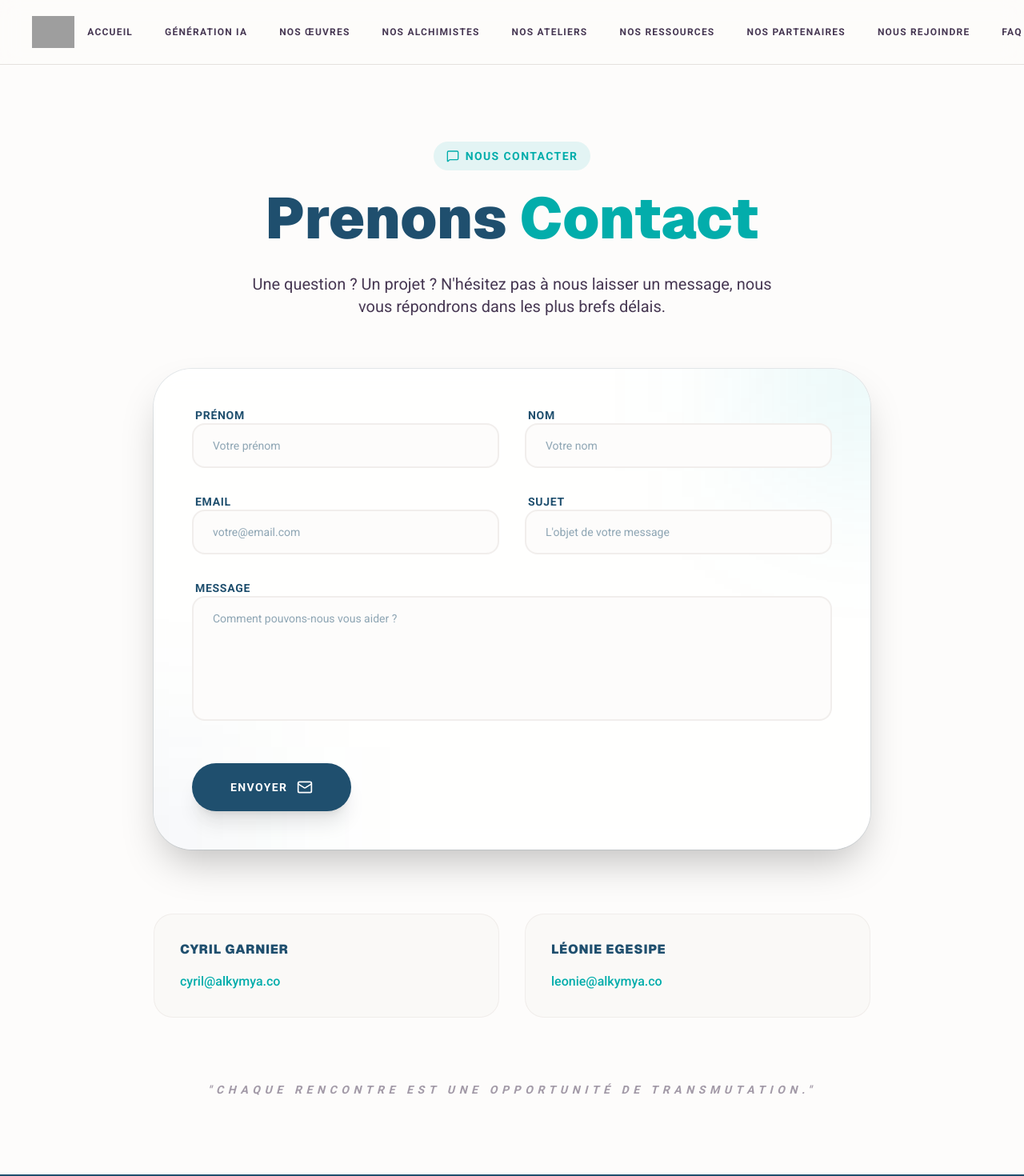
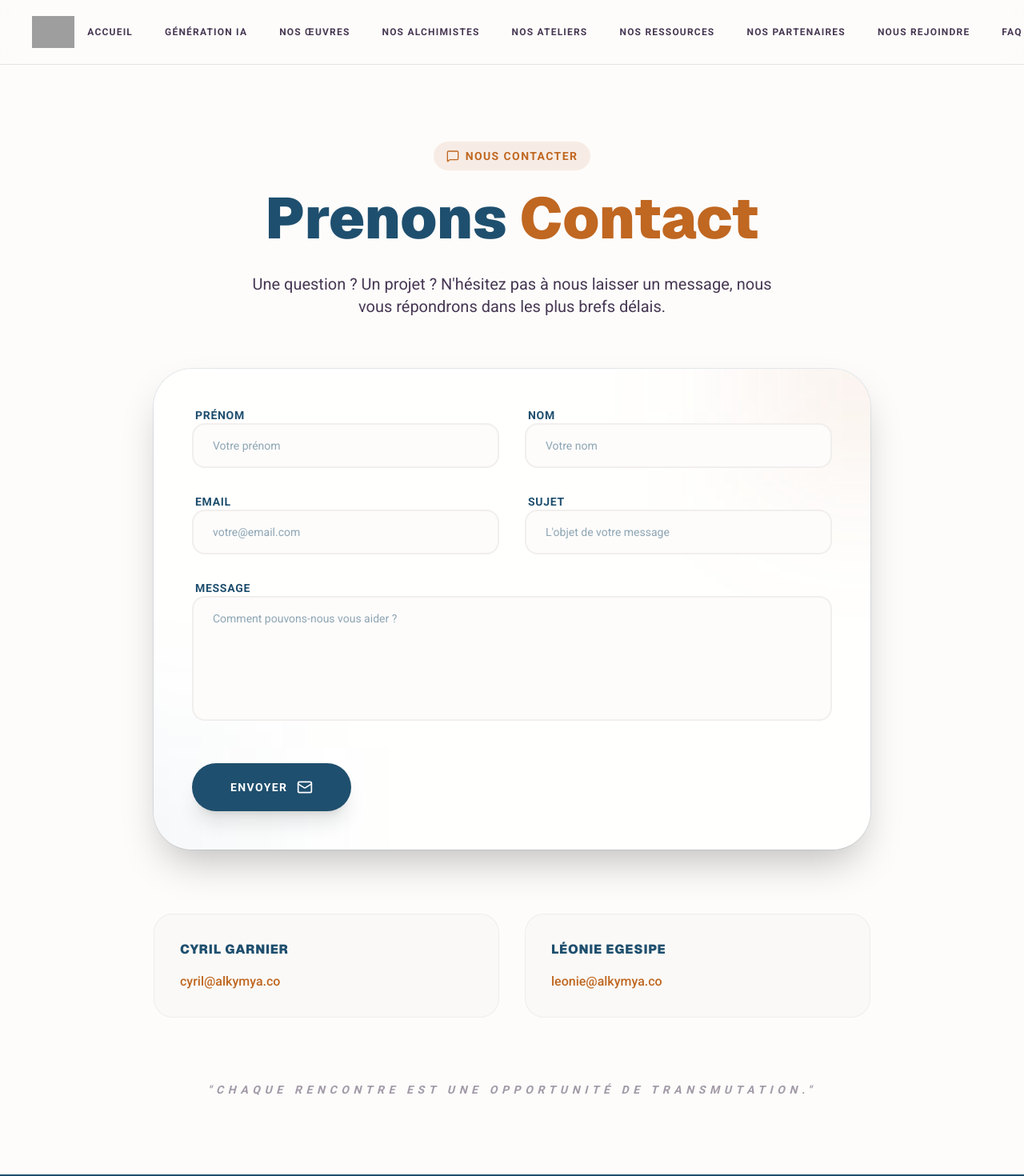
Before and after one commit to leonie-droid/Alkymya, a React (Vite) app: page /contact in a window 1280 px wide. Shown: the top 1470 px of the page at 80% size. Built offline with nearby package versions, Linux system fonts and the light colour scheme; grey boxes are pictures that could not be loaded.

Commit message:
refactor: Update brand colors and favicon
Replaces turquoise with copper-orange as primary brand accent. Updates favicon to reflect the brand's logo.

```diff
--- a/index.html
+++ b/index.html
@@ -4,6 +4,7 @@
     <meta charset="UTF-8" />
     <meta name="viewport" content="width=device-width, initial-scale=1.0" />
     <title>My Google AI Studio App</title>
+    <link rel="icon" type="image/png" href="https://res.cloudinary.com/dokzioyu4/image/upload/v1758096485/logo_icon_bleu_pkhbr7.png" />
   </head>
   <body>
     <div id="root"></div>
--- a/src/pages/Contact.tsx
+++ b/src/pages/Contact.tsx
@@ -37,12 +37,12 @@ export default function Contact() {
           transition={{ duration: 0.6 }}
           className="text-center mb-16"
         >
-          <div className="inline-flex items-center gap-2 px-4 py-2 rounded-full bg-turquoise/10 text-turquoise mb-6">
+          <div className="inline-flex items-center gap-2 px-4 py-2 rounded-full bg-copper-orange/10 text-copper-orange mb-6">
             <MessageSquare className="h-4 w-4" />
             <span className="text-sm font-bold uppercase tracking-widest">Nous contacter</span>
           </div>
           <h1 className="text-5xl md:text-7xl font-heading font-black text-deep-blue mb-8">
-            Prenons <span className="text-turquoise">Contact</span>
+            Prenons <span className="text-copper-orange">Contact</span>
           </h1>
           <p className="text-xl text-muted-foreground max-w-2xl mx-auto font-normal">
             Une question ? Un projet ? N'hésitez pas à nous laisser un message, nous vous répondrons dans les plus brefs délais.
@@ -56,7 +56,7 @@ export default function Contact() {
         >
           <Card className="p-8 md:p-12 rounded-[3rem] border-none shadow-2xl bg-white/80 backdrop-blur-md relative overflow-hidden">
             {/* Decorative background element */}
-            <div className="absolute top-0 right-0 w-64 h-64 bg-turquoise/10 blur-[100px] -mr-32 -mt-32" />
+            <div className="absolute top-0 right-0 w-64 h-64 bg-copper-orange/10 blur-[100px] -mr-32 -mt-32" />
             <div className="absolute bottom-0 left-0 w-64 h-64 bg-deep-blue/5 blur-[100px] -ml-32 -mb-32" />
 
             <form onSubmit={handleSubmit} className="relative z-10 grid grid-cols-1 md:grid-cols-2 gap-8">
@@ -69,7 +69,7 @@ export default function Contact() {
                   onChange={handleChange}
                   placeholder="Votre prénom"
                   required
-                  className="w-full px-6 py-4 bg-background border-2 border-border/50 rounded-2xl focus:border-turquoise focus:ring-0 transition-all outline-none"
+                  className="w-full px-6 py-4 bg-background border-2 border-border/50 rounded-2xl focus:border-copper-orange focus:ring-0 transition-all outline-none"
                 />
               </div>
               <div className="space-y-2">
@@ -81,7 +81,7 @@ export default function Contact() {
                   onChange={handleChange}
                   placeholder="Votre nom"
                   required
-                  className="w-full px-6 py-4 bg-background border-2 border-border/50 rounded-2xl focus:border-turquoise focus:ring-0 transition-all outline-none"
+                  className="w-full px-6 py-4 bg-background border-2 border-border/50 rounded-2xl focus:border-copper-orange focus:ring-0 transition-all outline-none"
                 />
               </div>
               <div className="space-y-2">
@@ -93,7 +93,7 @@ export default function Contact() {
                   onChange={handleChange}
                   placeholder="votre@email.com"
                   required
-                  className="w-full px-6 py-4 bg-background border-2 border-border/50 rounded-2xl focus:border-turquoise focus:ring-0 transition-all outline-none"
+                  className="w-full px-6 py-4 bg-background border-2 border-border/50 rounded-2xl focus:border-copper-orange focus:ring-0 transition-all outline-none"
                 />
               </div>
               <div className="space-y-2">
@@ -105,7 +105,7 @@ export default function Contact() {
                   onChange={handleChange}
                   placeholder="L'objet de votre message"
                   required
-                  className="w-full px-6 py-4 bg-background border-2 border-border/50 rounded-2xl focus:border-turquoise focus:ring-0 transition-all outline-none"
+                  className="w-full px-6 py-4 bg-background border-2 border-border/50 rounded-2xl focus:border-copper-orange focus:ring-0 transition-all outline-none"
                 />
               </div>
               <div className="space-y-2 md:col-span-2">
@@ -117,13 +117,13 @@ export default function Contact() {
                   rows={6}
                   placeholder="Comment pouvons-nous vous aider ?"
                   required
-                  className="w-full px-6 py-4 bg-background border-2 border-border/50 rounded-2xl focus:border-turquoise focus:ring-0 transition-all outline-none resize-none"
+                  className="w-full px-6 py-4 bg-background border-2 border-border/50 rounded-2xl focus:border-copper-orange focus:ring-0 transition-all outline-none resize-none"
                 />
               </div>
               <div className="md:col-span-2 pt-4">
                 <button
                   type="submit"
-                  className="w-full md:w-auto px-12 py-5 bg-deep-blue text-white rounded-full font-black uppercase tracking-widest hover:bg-turquoise transition-all shadow-xl hover:shadow-turquoise/20 flex items-center justify-center gap-3"
+                  className="w-full md:w-auto px-12 py-5 bg-deep-blue text-white rounded-full font-black uppercase tracking-widest hover:bg-copper-orange transition-all shadow-xl hover:shadow-copper-orange/20 flex items-center justify-center gap-3"
                 >
                   Envoyer <Mail className="h-5 w-5" />
                 </button>
@@ -140,11 +140,11 @@ export default function Contact() {
         >
           <div className="p-8 rounded-3xl bg-muted/30 border border-border/50">
             <h3 className="font-black text-deep-blue uppercase tracking-wider mb-4">Cyril Garnier</h3>
-            <a href="mailto:cyril@alkymya.co" className="text-turquoise font-medium hover:underline">cyril@alkymya.co</a>
+            <a href="mailto:cyril@alkymya.co" className="text-copper-orange font-medium hover:underline">cyril@alkymya.co</a>
           </div>
           <div className="p-8 rounded-3xl bg-muted/30 border border-border/50">
             <h3 className="font-black text-deep-blue uppercase tracking-wider mb-4">Léonie Egesipe</h3>
-            <a href="mailto:leonie@alkymya.co" className="text-turquoise font-medium hover:underline">leonie@alkymya.co</a>
+            <a href="mailto:leonie@alkymya.co" className="text-copper-orange font-medium hover:underline">leonie@alkymya.co</a>
           </div>
         </motion.div>
 
--- a/src/pages/FAQ.tsx
+++ b/src/pages/FAQ.tsx
@@ -242,7 +242,7 @@ export default function FAQ() {
       <div className="container mx-auto px-4">
         <div className="max-w-4xl mb-16">
           <h1 className="text-5xl md:text-7xl font-heading font-black mb-8 text-deep-blue">
-            FAQ - Toutes vos questions sur la <span className="text-copper-orange">Génération IA</span>
+            Toutes vos questions sur <span className="text-copper-orange">Alkymya</span>
           </h1>
           <p className="text-xl text-muted-foreground font-normal leading-relaxed">
             Découvrez comment Alkymya accompagne la Génération IA vers l'excellence : formations, outils gratuits, et expertise en intelligence artificielle pour grandes écoles et entreprises.
```
